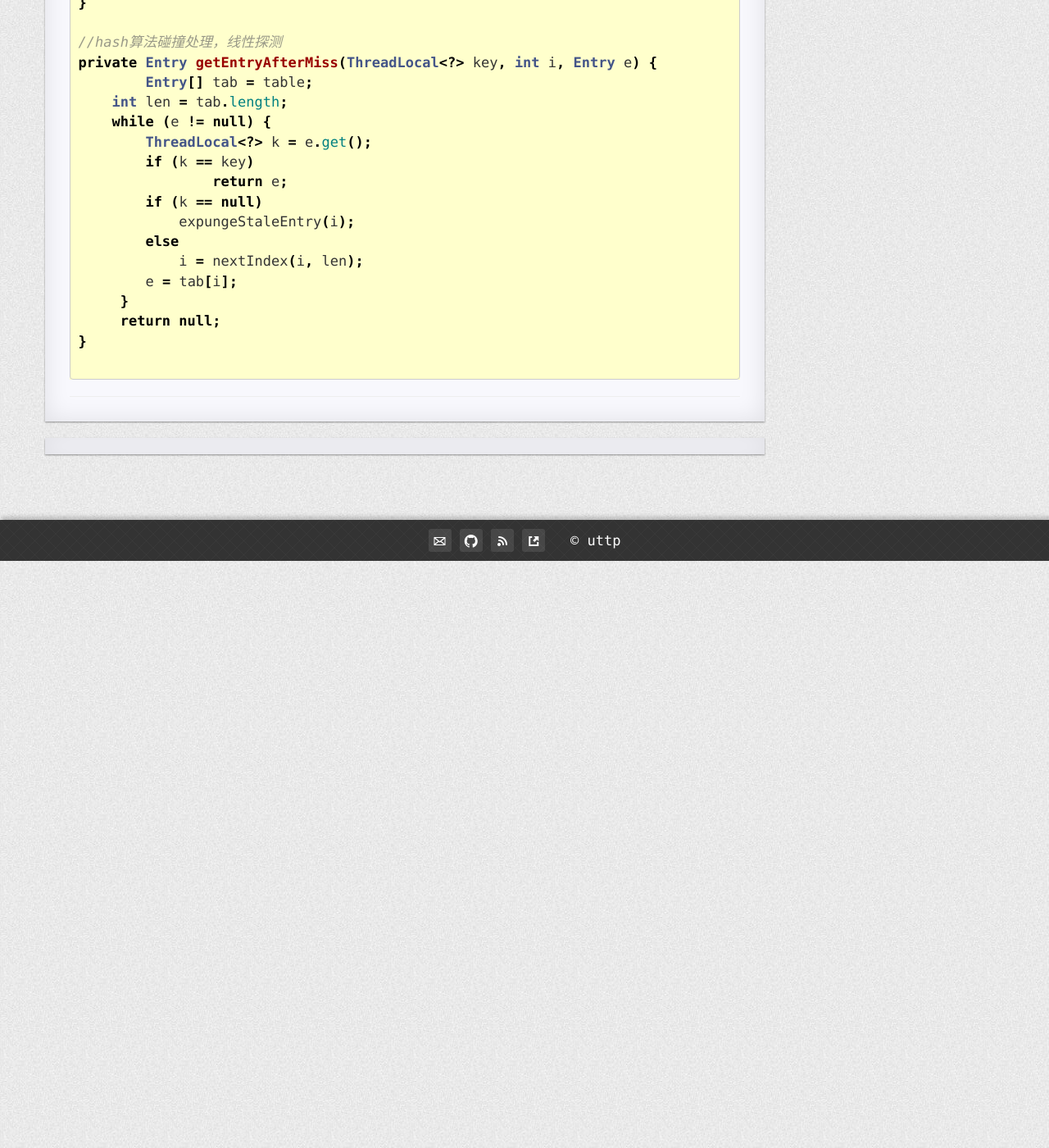
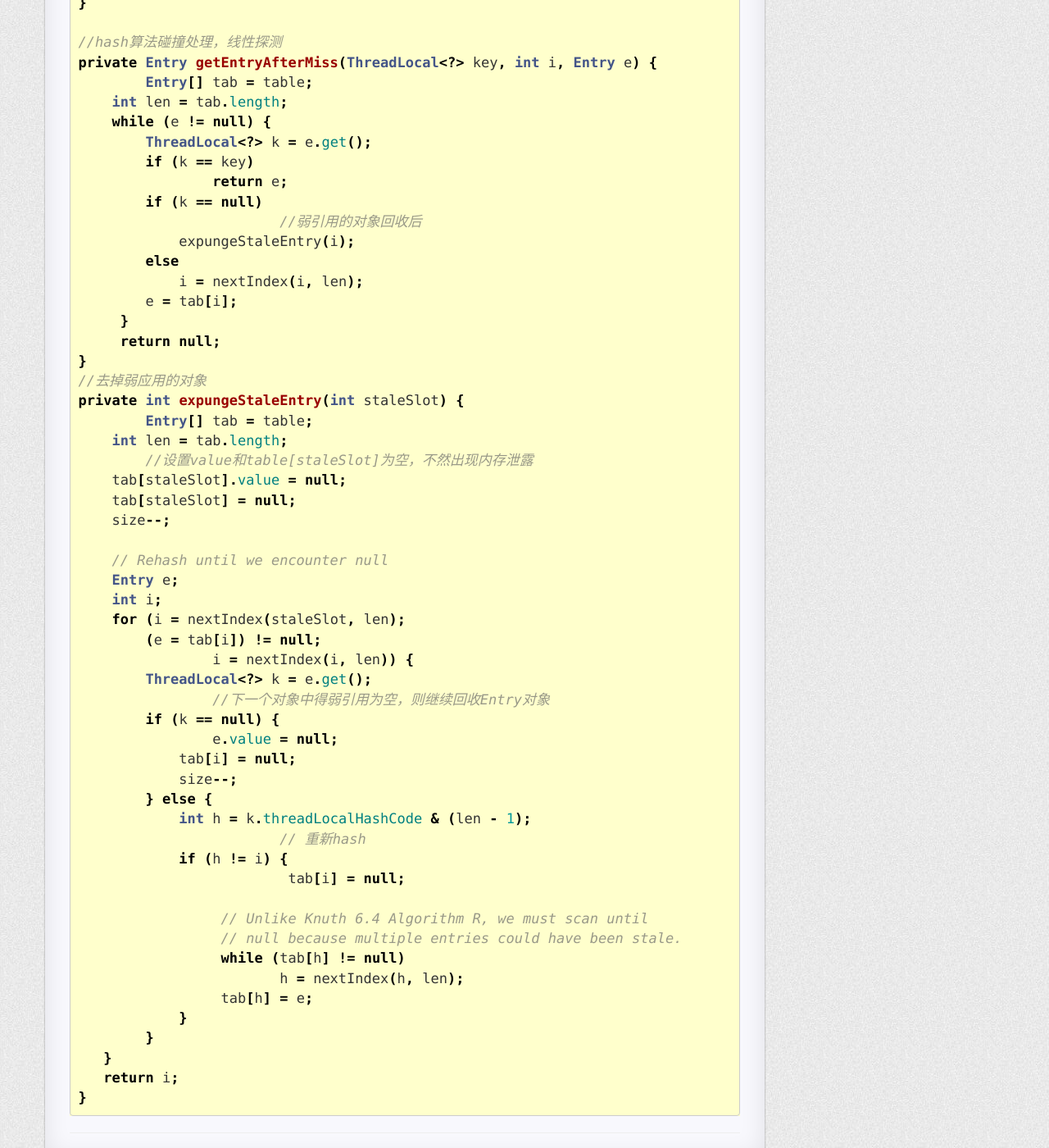
Before and after one commit to uttp/uttp.github.io, a Jekyll site: the page built from _posts/2015-08-27-java-threadlocal.md, in a window 1280 px wide and 1400 px high, scrolled down 2640 px. Shown: the whole window at 82% size. Built offline with Jekyll 4.4.1, drawn with Linux system fonts in a browser that asks for light colours; nearby versions of some CDN libraries; Markdown is read by kramdown in place of the engine named in the settings; comment, search, counter and statistics services are not loaded; before the commit the page ends 3324 px from its top, so only the background shows below that.

Commit message:
commit something

```diff
--- a/_posts/2015-08-27-java-threadlocal.md
+++ b/_posts/2015-08-27-java-threadlocal.md
@@ -115,6 +115,7 @@ private Entry getEntryAfterMiss(ThreadLocal<?> key, int i, Entry e) {
         if (k == key)
         	return e;
         if (k == null)
+			//弱引用的对象回收后
             expungeStaleEntry(i);
         else
             i = nextIndex(i, len);
@@ -122,5 +123,41 @@ private Entry getEntryAfterMiss(ThreadLocal<?> key, int i, Entry e) {
      }
      return null;
 }
+//去掉弱应用的对象
+private int expungeStaleEntry(int staleSlot) {
+	Entry[] tab = table;
+    int len = tab.length;
+	//设置value和table[staleSlot]为空，不然出现内存泄露
+    tab[staleSlot].value = null;
+    tab[staleSlot] = null;
+    size--;
 
+    // Rehash until we encounter null
+    Entry e;
+    int i;
+    for (i = nextIndex(staleSlot, len);
+    	(e = tab[i]) != null;
+        	i = nextIndex(i, len)) {
+    	ThreadLocal<?> k = e.get();
+		//下一个对象中得弱引用为空，则继续回收Entry对象
+        if (k == null) {
+        	e.value = null;
+            tab[i] = null;
+            size--;
+        } else {
+            int h = k.threadLocalHashCode & (len - 1);
+			// 重新hash
+            if (h != i) {
+           		 tab[i] = null;
+
+                 // Unlike Knuth 6.4 Algorithm R, we must scan until
+                 // null because multiple entries could have been stale.
+                 while (tab[h] != null)
+                 	h = nextIndex(h, len);
+                 tab[h] = e;
+            }
+        }
+   }
+   return i;
+}
 ~~~
```
Also changed, not shown: 1 other file.
